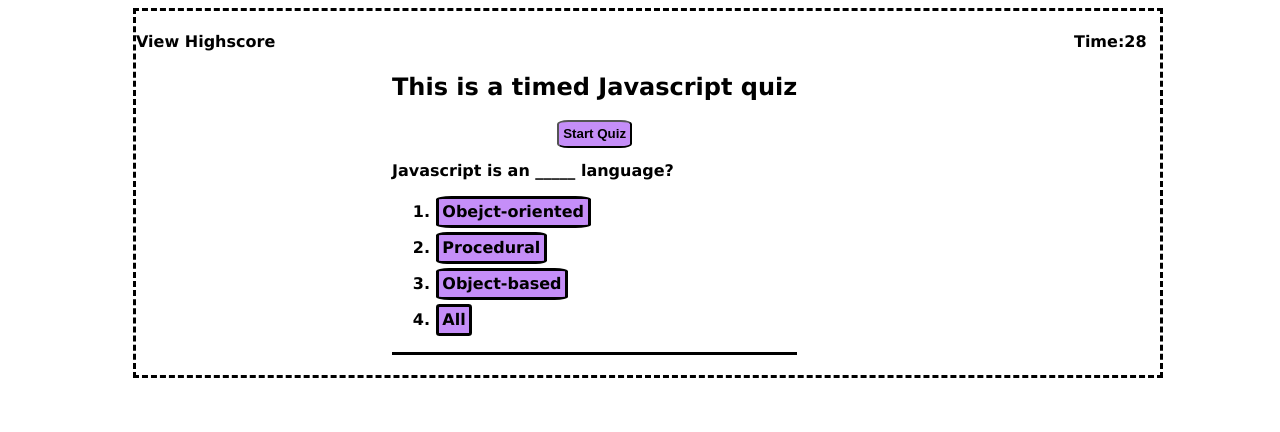
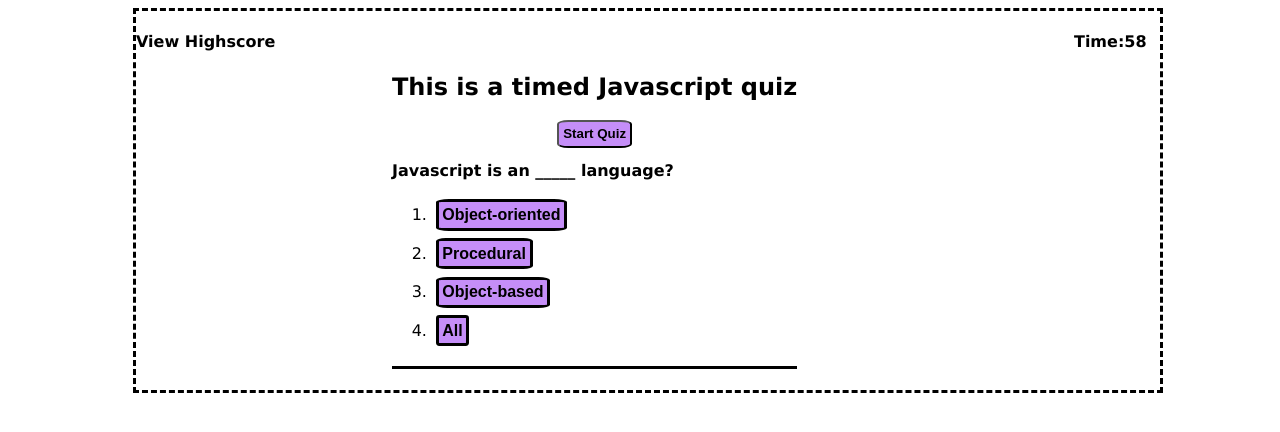
Before and after one commit to Nafbek/timed-coding-quiz-multiple, a plain HTML site: page index.html in a window 1280 px wide. Both pictures are taken after a click on the button "Start Quiz". Drawn offline with Linux system fonts and the light colour scheme.

Commit message:
new function added

```diff
--- a/index.html
+++ b/index.html
@@ -20,14 +20,13 @@
                 <h2 id="instruction">This is a timed Javascript quiz</h2>
                 <button class="button" id="startBtn">Start Quiz</button>
             </div>
-
-            <div id="center-div questions-div">
+            <div id="questions-div">
                 <h2 id="question"></h2>
                 <ol id="choices"></ol>
-                <p id="correct-answer"> </p>
+            </div>
+            <p id="correct-answer"></p>
+        </div>
 
-            </div>
-        </div>
         <div class=" center-div" id="summary">
             <p id="allDone"></p>
             <p id="score-paragraph"></p>
--- a/script.js
+++ b/script.js
@@ -2,7 +2,7 @@
 var questionsPack = [
     {
         question: "Javascript is an _____ language?",
-        choices: ["Obejct-oriented", "Procedural", "Object-based", "All"],
+        choices: ["Object-oriented", "Procedural", "Object-based", "All"],
         answer: "Object-oriented",
     },
     {
@@ -45,7 +45,7 @@ var questionsPack = [
 */
 
 //Declare and initialize variables
-var givenTime = 30;
+var givenTime = 60;
 var totalScore = 0;
 var thisQuestion = 0;
 // var multipleChoices = 0;
@@ -55,16 +55,18 @@ var timer = document.getElementById("timer");
 var startButton = document.getElementById("startBtn");
 var questionEl = document.getElementById("question");
 var choicesOlEl = document.getElementById("choices");
-var CorrectAnswer = document.querySelector("#correct-answer");
+var correctAnswer = document.querySelector("#correct-answer");
 var summaryDivEl = document.getElementById("summary");
 var scoreDivEl = document.getElementById("highscore");
 var submitButton = document.getElementById("submitFinal");
 var scorePEl = document.getElementById("score-paragraph");
 var userInitials = document.querySelector('input[name="user-initials"]');
 
+var timeInterval;
+
 
 startButton.addEventListener("click", startTimer)
-// startButton.addEventListener("click", displayQuestions);
+
 
 
 
@@ -76,70 +78,101 @@ startButton.addEventListener("click", startTimer)
 
 
 function startTimer() {
-    var timeInterval = setInterval(function () {
+    setInterval(function () {
         givenTime--;
         timer.textContent = "Time:" + givenTime;
 
-            //Create class and style the border of the div
-            quizDivEl.classList.add("hide-div");
-            quizDivEl.setAttribute("style", "border-bottom-style: solid");
 
-        if (givenTime <= 0 || thisQuestion >= questionsPack.length) {
-            console.log("timer function")
-            clearInterval(timeInterval);
-            quizDivEl.remove();
-            timer.remove();
-            submit();
-        }
 
     }, 1000)
 
-    displayQuestions();
+    setTimeout(function () {
+        //         choicesOlEl.textContent = "";
+        // questionEl.textContent = "";
+        // thisQuestion++;
+        displayQuestions();
+
+    }, 1000)
 };
 
+function nextOrStop() {
+    if (thisQuestion >= questionsPack.length || givenTime <= 0) {
+        clearInterval(timeInterval);
+        quizDivEl.remove();
+        timer.remove();
+        submit();
+    } else {
+        displayQuestions();
+    }
+}
+
 function displayQuestions() {
-    questionEl.textContent = questionsPack[thisQuestion].question;
+
     choicesOlEl.innerHTML = "";
 
-    for (var i = 0; i < questionsPack[thisQuestion].choices.length; i++) {
-        listOfChoices = document.createElement("li")
-
-        listOfChoices.innerHTML = questionsPack[thisQuestion].choices[i];
-        choicesOlEl.appendChild(listOfChoices);
 
 
-        listOfChoices.setAttribute("style", "border:solid; background-color: rgb(197, 142, 248);; width: fit-content; font-weight: bold; font-size: 1rem; padding: 1%; margin: 1%; border-radius: 10%");
+
+
+
+    for (var i = 0; i < questionsPack[thisQuestion].choices.length; i++) {
+        questionEl.textContent = questionsPack[thisQuestion].question;
+
+        var listOfChoices = document.createElement("li");
+
+        var buttonWrapChoice = document.createElement("button");
+
+        buttonWrapChoice.textContent = questionsPack[thisQuestion].choices[i];
+
+        listOfChoices.appendChild(buttonWrapChoice);
+
+        // listOfChoices.innerHTML =
+        choicesOlEl.appendChild(listOfChoices);
+        // listOfChoices.innerHTML = questionsPack[thisQuestion].choices[i];
+        // choicesOlEl.appendChild(listOfChoices);
+
+        correctAnswer.setAttribute("style", "border-top: solid")
+
+        buttonWrapChoice.setAttribute("style", "border:solid; background-color: rgb(197, 142, 248); width: fit-content; font-weight: bold; font-size: 1rem; padding: 1%; margin: 1%; border-radius: 10%");
 
         questionEl.setAttribute("style", "font-weight: bold; font-size: 1rem");
 
 
+
+
         //add event listener
-        listOfChoices.addEventListener("click", function () {
-            choicesOlEl.textContent = "";
-            questionEl.textContent = ""
+        buttonWrapChoice.addEventListener("click", function () {
+            // choicesOlEl.textContent = "";
+            // questionEl.textContent = "";
+
+
+
 
             var checkAnswer = this.textContent;
             if (checkAnswer === questionsPack[thisQuestion].answer) {
-                CorrectAnswer.textContent = "Correct";
+
+                correctAnswer.textContent = "Correct";
                 totalScore++;
+
             } else {
-                CorrectAnswer.textContent = "Wrong";
+                correctAnswer.textContent = "Wrong";
                 givenTime -= 5;
+
             }
+            thisQuestion++;
+            nextOrStop();
 
-            // if (checkAnswer !== questionsPack[thisQuestion].answer && givenTime >=5) {
-            //     var timeOut = setTimeout(function () {
 
-            //         thisQuestion++;
-            //         displayQuestions();
-            //     }, 2000)
-            //     clearTimeout(timeOut);
-            // }
-            thisQuestion++;
+
+
+            console.log(givenTime);
+
+
 
         })
 
     }
+
 }
 
 
@@ -151,7 +184,7 @@ function submit() {
     allDonePEl.textContent = "All Done!";
 
     scorePEl.textContent = "Your Score is: " + totalScore;  //totalScore not increment
-    console.log(totalScore);
+
     // to store the user's initials and total score values
     submitButton.addEventListener("click", function () {
         localStorage.setItem("userInitials", JSON.stringify(userInitials.value))
```
